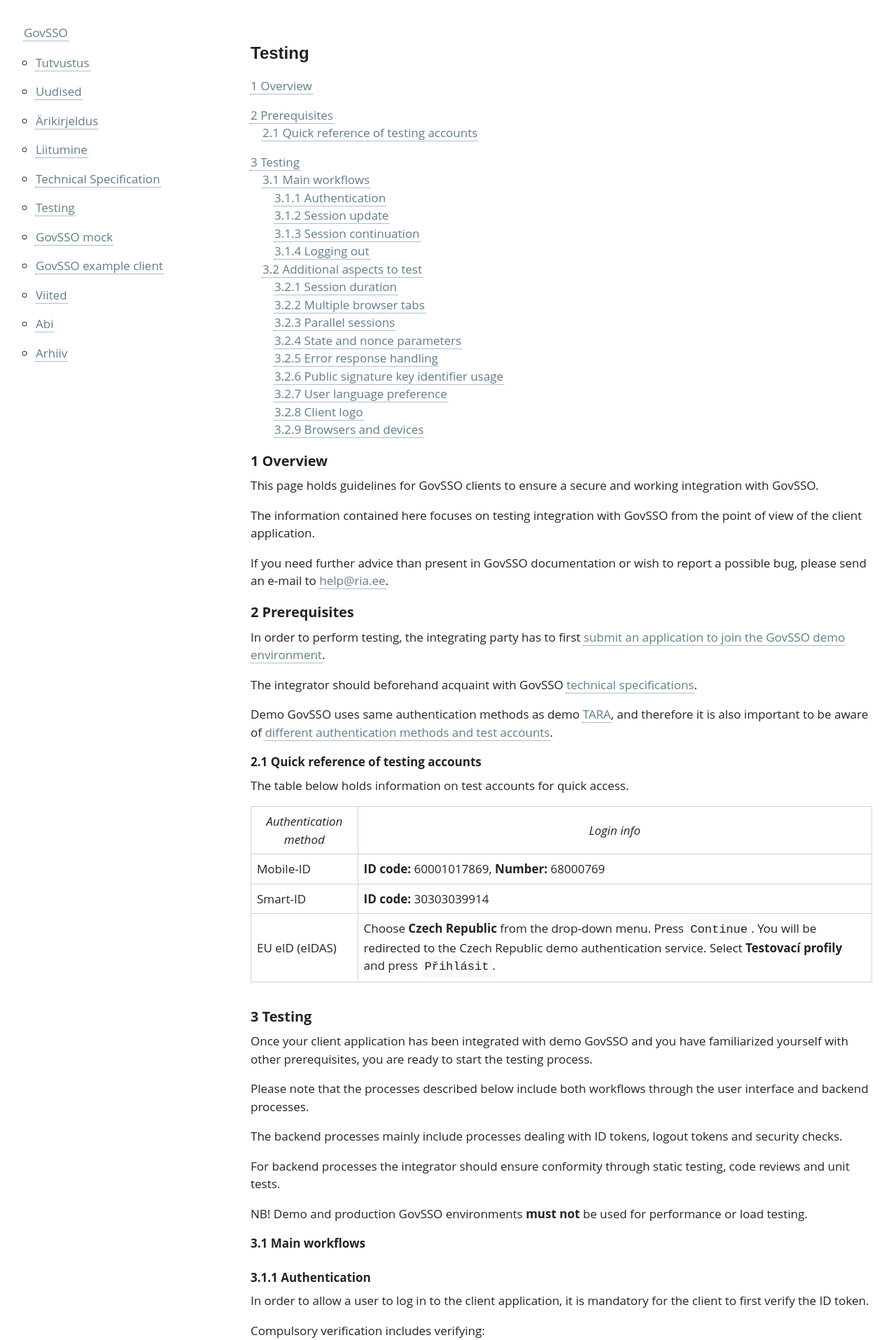
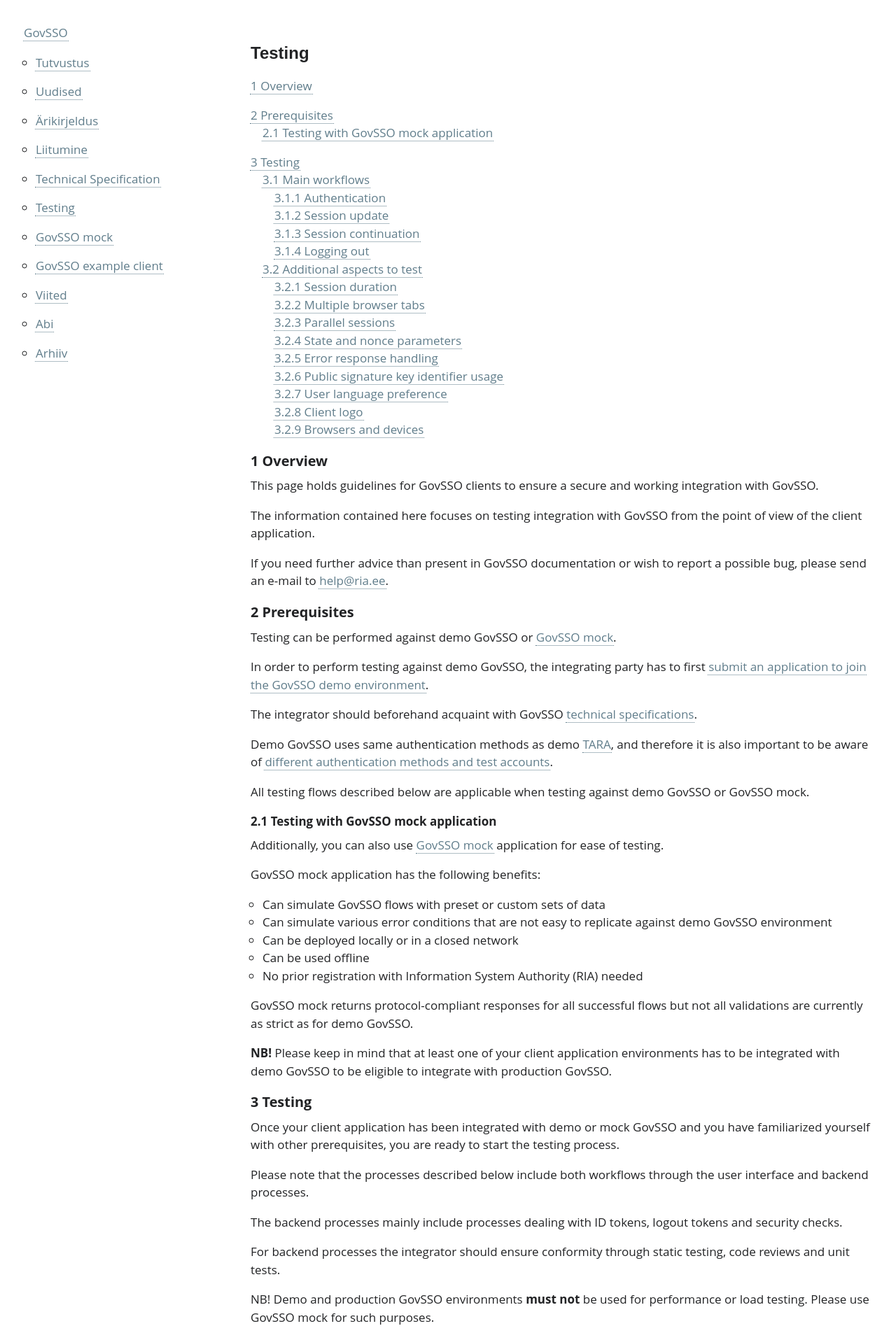
Before and after one commit to e-gov/GOVSSO, a Jekyll site: the page built from Testing.md, in a window 1280 px wide. Shown: the top 1915 px of the page at 70% size. Built offline with Jekyll 4.4.1, drawn with Linux system fonts in a browser that asks for light colours; our own code applies the rules of GitHub Pages for plain Markdown files; some of the changed text lies outside the part shown.

Commit message:
AUT-1466 Update Testing.md with GovSSO mock application information

```diff
--- a/Testing.md
+++ b/Testing.md
@@ -18,25 +18,35 @@ If you need further advice than present in GovSSO documentation or wish to repor
 
 ## 2 Prerequisites
 
-In order to perform testing, the integrating party has to first [submit an application to join the GovSSO demo environment](Application).
+Testing can be performed against demo GovSSO or [GovSSO mock](#21-testing-with-govsso-mock-application).
+
+In order to perform testing against demo GovSSO, the integrating party has to first [submit an application to join the GovSSO demo environment](Application).
 
 The integrator should beforehand acquaint with GovSSO [technical specifications](TechnicalSpecification).
 
 Demo GovSSO uses same authentication methods as demo [TARA](https://e-gov.github.io/TARA-Doku/), and therefore it is also important to be aware of [different authentication methods and test accounts](https://e-gov.github.io/TARA-Doku/Testing#2-prerequisites).
 
-### 2.1 Quick reference of testing accounts
+All testing flows described below are applicable when testing against demo GovSSO or GovSSO mock.
 
-The table below holds information on test accounts for quick access.
+### 2.1 Testing with GovSSO mock application
 
-| Authentication method | Login info                                                                                                                                                                                         |
-|-----------------------|----------------------------------------------------------------------------------------------------------------------------------------------------------------------------------------------------|
-| Mobile-ID             | **ID code:** 60001017869, **Number:** 68000769                                                                                                                                                     |
-| Smart-ID              | **ID code:** 30303039914                                                                                                                                                                           |
-| EU eID (eIDAS)        | Choose **Czech Republic** from the drop-down menu. Press `Continue`. You will be redirected to the Czech Republic demo authentication service. Select **Testovací profily** and press `Přihlásit`. |
+Additionally, you can also use [GovSSO mock](Mock) application for ease of testing.
+
+GovSSO mock application has the following benefits:
+
+- Can simulate GovSSO flows with preset or custom sets of data
+- Can simulate various error conditions that are not easy to replicate against demo GovSSO environment
+- Can be deployed locally or in a closed network
+- Can be used offline
+- No prior registration with Information System Authority (RIA) needed
+
+GovSSO mock returns protocol-compliant responses for all successful flows but not all validations are currently as strict as for demo GovSSO.
+
+**NB!** Please keep in mind that at least one of your client application environments has to be integrated with demo GovSSO to be eligible to integrate with production GovSSO.
 
 ## 3 Testing
 
-Once your client application has been integrated with demo GovSSO and you have familiarized yourself with other prerequisites, you are ready to start the testing process.
+Once your client application has been integrated with demo or mock GovSSO and you have familiarized yourself with other prerequisites, you are ready to start the testing process.
 
 Please note that the processes described below include both workflows through the user interface and backend processes.
 
@@ -44,7 +54,7 @@ The backend processes mainly include processes dealing with ID tokens, logout to
 
 For backend processes the integrator should ensure conformity through static testing, code reviews and unit tests.
 
-NB! Demo and production GovSSO environments **must not** be used for performance or load testing.
+NB! Demo and production GovSSO environments **must not** be used for performance or load testing. Please use GovSSO mock for such purposes.
 
 ### 3.1 Main workflows
 
```
